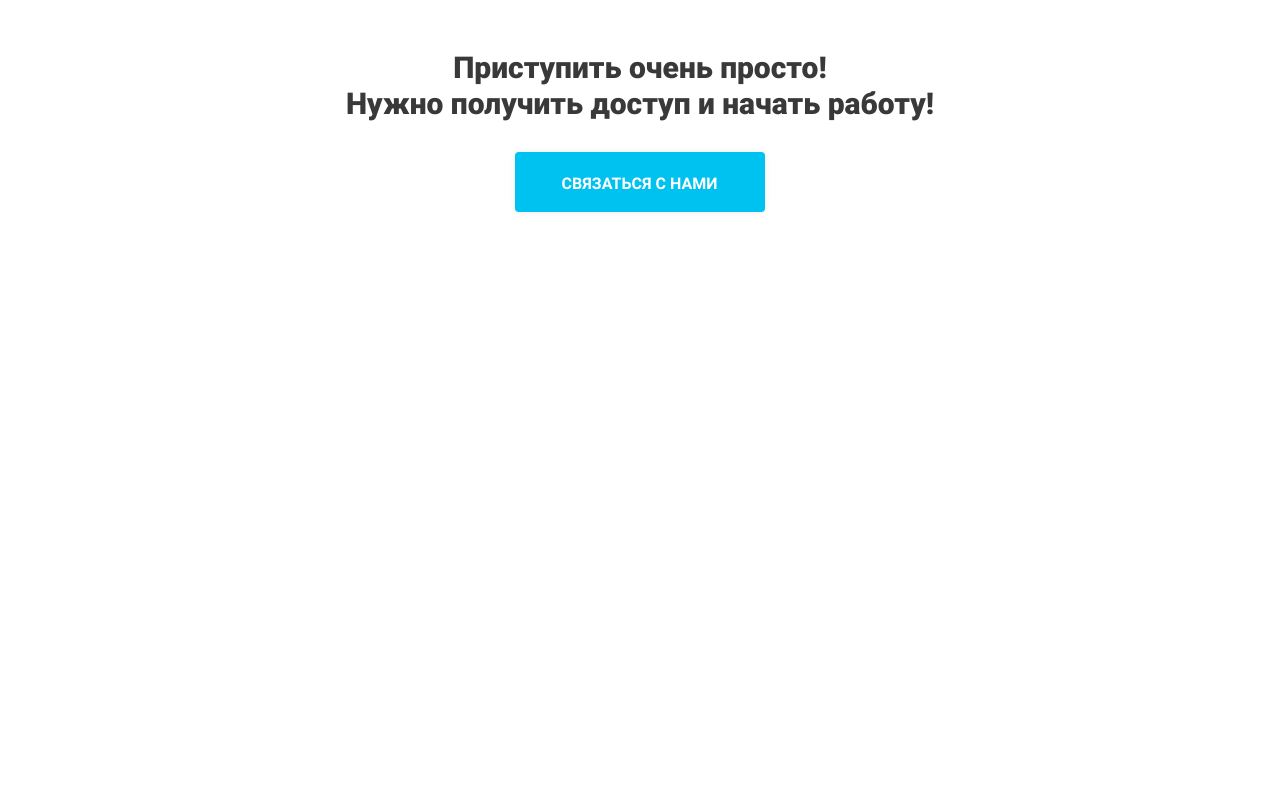
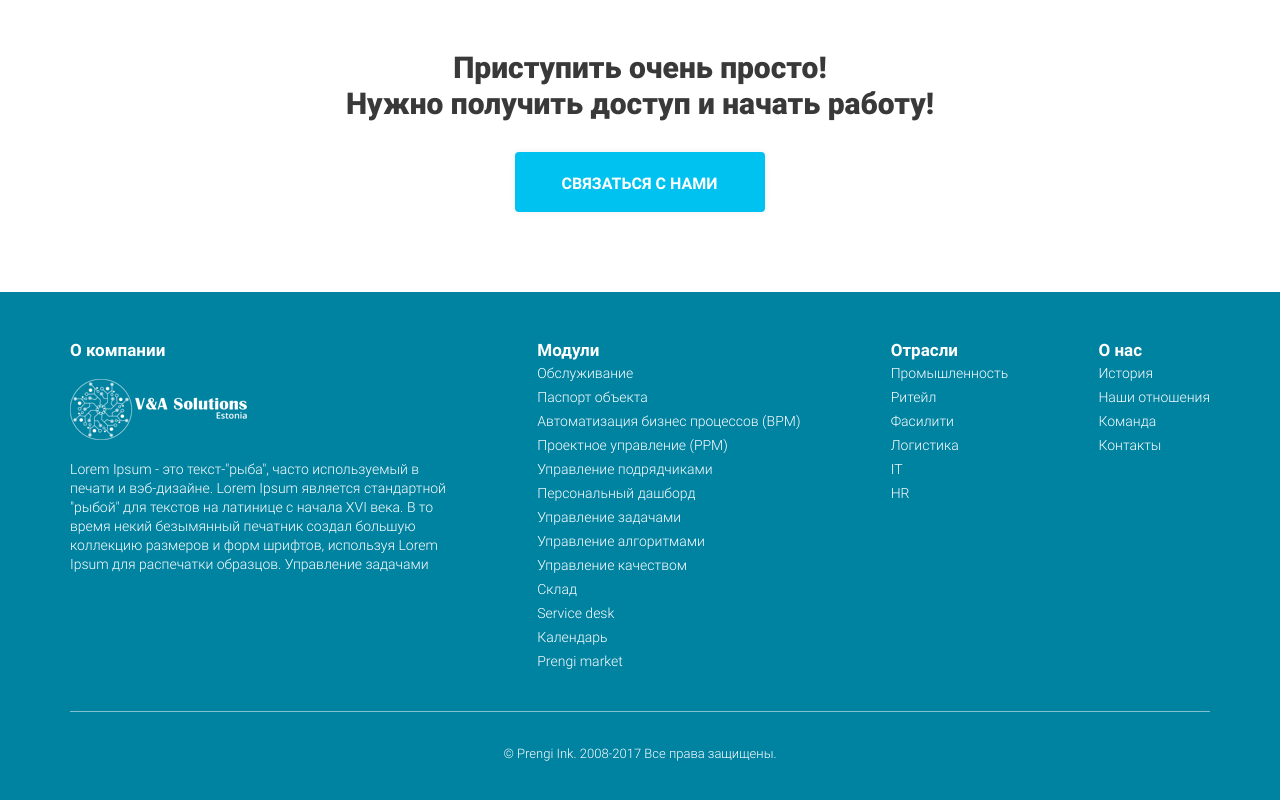
Before and after one commit to ArtemBakhmatov/Prengi, a plain HTML site: page src/index.html in a window 1280 px wide. Shown: the part 4860-5660 px from the top of the page. Before the commit the page ends 5152 px from the top, so only its background shows below. Drawn offline with Linux system fonts and the light colour scheme.

Commit message:
Вёрстка подвала сайта

```diff
--- a/src/index.html
+++ b/src/index.html
@@ -402,6 +402,65 @@
             <button class="btn access__btn">связаться с нами</button>
         </div>
     </section>
+
+    <footer class="footer">
+        <div class="container">
+            <div class="footer__wrapper">
+                <div class="footer__block footer__block_width">
+                    <div class="footer__block_title">
+                        О компании
+                    </div>
+                    <div class="footer__block_img">
+                        <img src="icons/logo_footer.png" alt="logo_footer">
+                    </div>
+                    <div class="footer__block_text">
+                        Lorem Ipsum - это текст-"рыба", часто используемый в печати и вэб-дизайне. Lorem Ipsum является стандартной "рыбой" для текстов на латинице с начала XVI века. В то время некий безымянный печатник создал большую коллекцию размеров и форм шрифтов, используя Lorem Ipsum для распечатки образцов.
+                        Управление задачами
+                    </div>
+                </div>
+
+                <div class="footer__block">
+                    <div class="footer__block_title">Модули</div>
+                    <a href="#" class="footer__block_link">Обслуживание</a>
+                    <a href="#" class="footer__block_link">Паспорт объекта</a>
+                    <a href="#" class="footer__block_link">Автоматизация бизнес процессов (BPM)</a>
+                    <a href="#" class="footer__block_link">Проектное управление (РРМ)</a>
+                    <a href="#" class="footer__block_link">Управление подрядчиками</a>
+                    <a href="#" class="footer__block_link">Персональный дашборд</a>
+                    <a href="#" class="footer__block_link">Управление задачами</a>
+                    <a href="#" class="footer__block_link">Управление алгоритмами</a>
+                    <a href="#" class="footer__block_link">Управление качеством</a>
+                    <a href="#" class="footer__block_link">Склад</a>
+                    <a href="#" class="footer__block_link">Service desk</a>
+                    <a href="#" class="footer__block_link">Календарь</a>
+                    <a href="#" class="footer__block_link">Prengi market</a>
+                </div>
+
+                <div class="footer__block">
+                    <div class="footer__block_title">Отрасли</div>
+                    <a href="#" class="footer__block_link">Промышленность</a>
+                    <a href="#" class="footer__block_link">Ритейл</a>
+                    <a href="#" class="footer__block_link">Фасилити</a>
+                    <a href="#" class="footer__block_link">Логистика</a>
+                    <a href="#" class="footer__block_link">IT</a>
+                    <a href="#" class="footer__block_link">HR</a>
+                </div>
+
+                <div class="footer__block">
+                    <div class="footer__block_title">О нас</div>
+                    <a href="#" class="footer__block_link">История</a>
+                    <a href="#" class="footer__block_link">Наши отношения</a>
+                    <a href="#" class="footer__block_link">Команда</a>
+                    <a href="#" class="footer__block_link">Контакты</a>
+                </div>
+            </div>
+
+            <div class="footer__stripe"></div>
+            <div class="footer__security">
+                © Prengi Ink. 2008-2017 Все права защищены.
+            </div>
+        </div>
+    </footer>
     <script src="js/jquery-3.6.0.min.js"></script>
     <script src="js/slick.min.js"></script>
     <script src="js/script.js"></script>
--- /dev/null
+++ b/src/sass/blocks/_footer.scss
@@ -0,0 +1,60 @@
+.footer{
+    min-height: 500px;
+    padding: 50px 0 40px 0;
+    background-color: #0082a1;
+    &__wrapper {
+        display: flex;
+        justify-content: space-between;
+    }
+    &__block {
+        &_title {
+            font-size: 17px;
+            line-height: 17px;
+            font-weight: bold;
+            color: white;
+        }
+        &_img {
+            margin: 20px 0;
+            width: 177px;
+            height: 61px;
+            img {
+                width: 100%;
+            }
+        }
+        &_text {
+            font-size: 14px;
+            font-weight: 300;
+            line-height: 19px;
+            color: white;
+        }
+        &_link {
+            margin: 5px 0;
+            display: block;
+            font-size: 14px;
+            font-weight: 300;
+            line-height: 19px;
+            color: white;
+            text-decoration: none;
+            transition: 0.5s all;
+            &:hover {
+                color: black;
+            }
+        }
+        &_width {
+            width: 377px;
+        }
+    }
+    &__stripe {
+        margin: 35px 0;
+        width: 100%;
+        height: 1px;
+        background-color: rgba(255, 255, 255, 0.5);
+    }
+    &__security {
+        font-size: 13px;
+        font-weight: 300;
+        line-height: 13px;
+        text-align: center;
+        color: white;
+    }
+}
--- a/src/sass/style.scss
+++ b/src/sass/style.scss
@@ -23,5 +23,6 @@
 @import "blocks/opportunities";
 @import "blocks/data";
 @import "blocks/access";
+@import "blocks/footer";
 
 @import "blocks/media";
```
Also changed, not shown: src/css/style.css, 1 other file.
